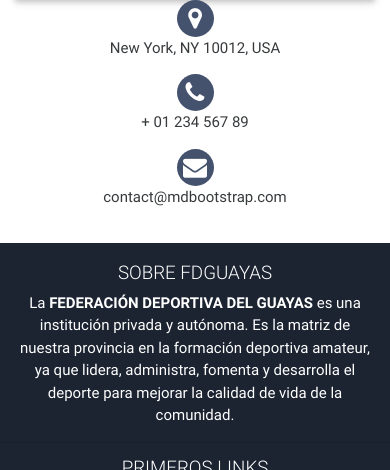
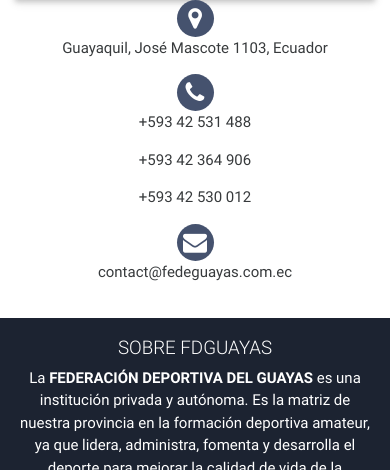
Before and after one commit to FedeGuayas/campamentos, a Laravel app: page / in a window 390 px wide. Shown: the part 6030-6500 px from the top of the page. Run offline with Laravel 8, Linux system fonts and the light colour scheme; settings files or empty folders that the repository lacks are supplied; some libraries are stand-ins or nearby versions.

Commit message:
Actualizacion Plantilla front v1.0.0

```diff
--- a/resources/views/layouts/footer.blade.php
+++ b/resources/views/layouts/footer.blade.php
@@ -6,57 +6,31 @@
         <div class="row">
 
             <!--First column-->
-            <div class="col-md-3 offset-md-1">
+            <div class="col-md-6 offset-md-1">
                 <h5 class="title">Sobre FDGuayas</h5>
                 <p>La <strong>FEDERACIÓN DEPORTIVA DEL GUAYAS</strong> es una institución privada y autónoma. Es la
                     matriz de nuestra provincia en la formación deportiva amateur, ya que lidera, administra, fomenta y
                     desarrolla el deporte para mejorar la calidad de vida de la comunidad. </p>
-
-
             </div>
             <!--/.First column-->
 
             <hr class="hidden-md-up">
 
             <!--Second column-->
-            <div class="col-md-2 offset-md-1">
-                <h5 class="title">Primeros links</h5>
-                <ul>
-                    <li><a href="#!">Link 1</a></li>
-                    <li><a href="#!">Link 2</a></li>
-                    <li><a href="#!">Link 3</a></li>
-                    <li><a href="#!">Link 4</a></li>
-                </ul>
+            <div class="col-md-4 offset-md-1">
+                <!--Social-->
+                <div class="page-footer social-section">
+                    <ul>
+                        <li>
+                            <h5>Siguenos en:</h5></li>
+                        <li><a href="https://www.facebook.com/fedeguayasec/" target="_blank" class="btn btn-floating btn-social-icon btn-facebook"><i class="fa fa-facebook"></i></a></li>
+                        <li><a href="https://twitter.com/Fedeguayas2014" target="_blank" class="btn btn-floating btn-social-icon btn-twitter"><i class="fa fa-twitter"></i></a></li>
+                        <li><a href="" target="_blank" class="btn btn-floating btn-social-icon btn-google"><i class="fa fa-google-plus"></i></a></li>
+                    </ul>
+                </div>
+                <!--/.Social-->
             </div>
             <!--/.Second column-->
-
-            <hr class="hidden-md-up">
-
-            <!--Third column-->
-            <div class="col-md-2">
-                <h5 class="title">Segundos link</h5>
-                <ul>
-                    <li><a href="#!">Link 1</a></li>
-                    <li><a href="#!">Link 2</a></li>
-                    <li><a href="#!">Link 3</a></li>
-                    <li><a href="#!">Link 4</a></li>
-                </ul>
-            </div>
-            <!--/.Third column-->
-
-            <hr class="hidden-md-up">
-
-            <!--Fourth column-->
-            <div class="col-md-2">
-                <h5 class="title">Terceros link</h5>
-                <ul>
-                    <li><a href="#!">Link 1</a></li>
-                    <li><a href="#!">Link 2</a></li>
-                    <li><a href="#!">Link 3</a></li>
-                    <li><a href="#!">Link 4</a></li>
-                </ul>
-            </div>
-            <!--/.Fourth column-->
 
         </div>
     </div>
@@ -66,8 +40,9 @@
 
     <!--Call to action-->
     <div class="call-to-action">
-        <h4>FDGuayas --- La nueva era</h4>
+
         <ul>
+            <li><img class="img-responsive" src="{{asset('../img/camp/fdg-footer.png')}}" alt=""></li>
             <li>
                 <h5>Entre e inscribase en nuestros campamentos</h5></li>
             <li><a target="_blank" href="http://mdbootstrap.com/getting-started/" class="btn btn-danger">Entrar!</a>
--- a/resources/views/layouts/front.blade.php
+++ b/resources/views/layouts/front.blade.php
@@ -73,7 +73,7 @@
 <script>
     function init_map() {
 
-        var var_location = new google.maps.LatLng(40.725118, -73.997699);
+        var var_location = new google.maps.LatLng(-2.190098, -79.892341);
 
         var var_mapoptions = {
             center: var_location,
@@ -84,7 +84,7 @@
         var var_marker = new google.maps.Marker({
             position: var_location,
             map: var_map,
-            title: "New York"
+            title: "FDGuayas"
         });
 
         var var_map = new google.maps.Map(document.getElementById("map-container"),
--- a/resources/views/layouts/main.blade.php
+++ b/resources/views/layouts/main.blade.php
@@ -690,15 +690,17 @@
             <div class="col-md-4">
                 <ul class="text-xs-center">
                     <li class="wow fadeInUp" data-wow-delay="0.2s"><a class="btn-floating btn-mdb"><i class="fa fa-map-marker"></i></a>
-                        <p>New York, NY 10012, USA</p>
+                        <p>Guayaquil, José Mascote 1103, Ecuador</p>
                     </li>
 
                     <li class="wow fadeInUp" data-wow-delay="0.3s"><a class="btn-floating btn-mdb" data-toggle="modal" data-target="#contact-form"><i class="fa fa-phone"></i></a>
-                        <p>+ 01 234 567 89</p>
+                        <p>+593 42 531 488</p>
+                        <p>+593 42 364 906</p>
+                        <p>+593 42 530 012</p>
                     </li>
 
                     <li class="wow fadeInUp" data-wow-delay="0.4s"><a class="btn-floating btn-mdb" data-toggle="modal" data-target="#contact-form"><i class="fa fa-envelope"></i></a>
-                        <p>contact@mdbootstrap.com</p>
+                        <p>contact@fedeguayas.com.ec</p>
                     </li>
                 </ul>
             </div>
```
Also changed, not shown: resources/views/layouts/header.blade.php (+38 -0 lines), public/img/camp/fdg-footer.png (added).
